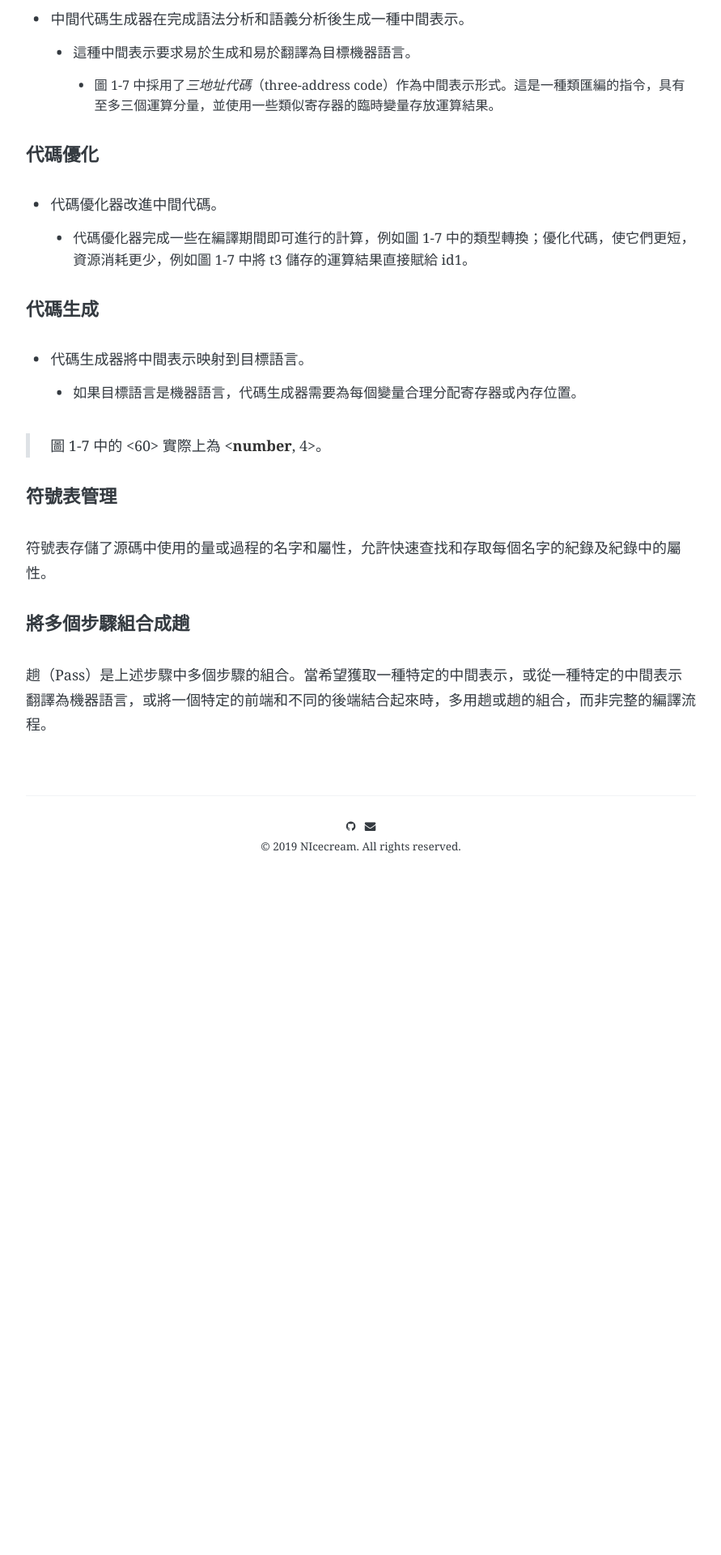
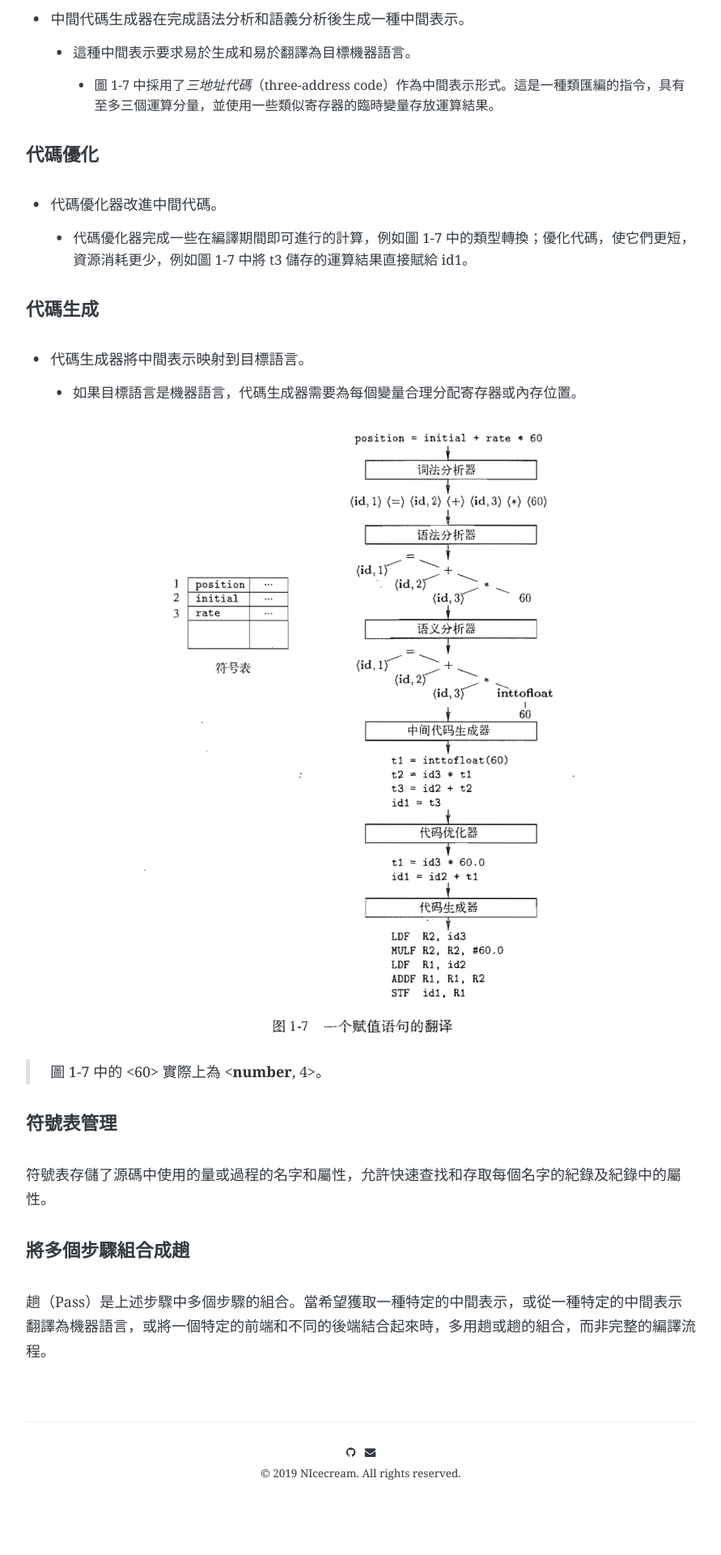
Before and after one commit to NeapolitanIcecream/NIcecream, a Jekyll site: the page built from _posts/2019-07-20-compilation-principle-is-coming.md, in a window 1280 px wide. Shown: the part 2146-4066 px from the top of the page at 81% size, without its empty margins (194-1085 px from the left). Built offline with Jekyll 4.4.1, drawn with Linux system fonts in a browser that asks for light colours; some web fonts are replaced; comment, search, counter and statistics services are not loaded; before the commit the page ends 3293 px from its top, so only the background shows below that.

Commit message:
fix image

```diff
--- a/_posts/2019-07-20-compilation-principle-is-coming.md
+++ b/_posts/2019-07-20-compilation-principle-is-coming.md
@@ -70,7 +70,7 @@ comments: true
 + 代碼生成器將中間表示映射到目標語言。
   + 如果目標語言是機器語言，代碼生成器需要為每個變量合理分配寄存器或內存位置。
 
-![](../images/compiler010201.png)
+![](https://nicecream.top/images/compiler010201.png)
 
 > 圖 1-7 中的 <60> 實際上為 <**number**, 4>。
 
```
